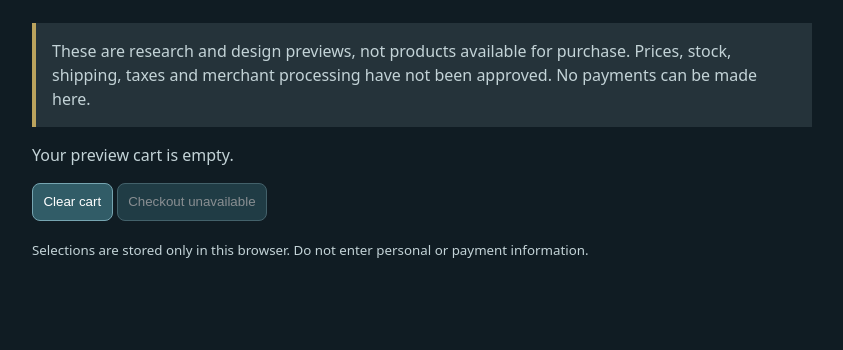
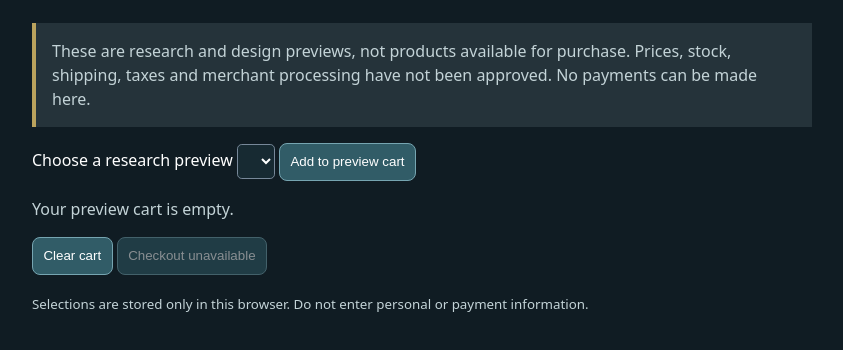
Before and after one commit to hippolicalotapus/global-intimacy-marketplace, a plain HTML site: page site/cart-preview.html in a window 1280 px wide. Shown: the part 126-476 px from the top of the page, without its empty margins (218-1061 px from the left). Drawn offline with Linux system fonts and the light colour scheme.

Commit message:
Add isolated research-preview product picker to cart demo

```diff
--- a/site/cart-preview.html
+++ b/site/cart-preview.html
@@ -1,3 +1,3 @@
 <!doctype html><html lang="en"><head><meta charset="utf-8"><meta name="viewport" content="width=device-width,initial-scale=1"><meta name="robots" content="noindex,nofollow"><title>Shopping cart preview | Global Intimacy Marketplace</title><style>
-:root{color-scheme:dark;font:16px/1.5 system-ui;background:#101c23;color:#fff}body{margin:auto;max-width:780px;padding:1rem}h1{font-size:clamp(1.6rem,5vw,2.4rem)}a{color:#a6e4e4}button{background:#315c67;border:1px solid #76a5b1;border-radius:.5rem;color:white;padding:.65rem;cursor:pointer}button:disabled{opacity:.5;cursor:not-allowed}input{width:4rem;padding:.4rem;background:#172a32;color:white;border:1px solid #789;border-radius:.3rem}li{margin:1rem 0;padding:1rem;background:#1b3039;border-radius:.6rem}small,p{color:#c3d3d7}.notice{border-left:4px solid #bba35d;padding:1rem;background:#25333a}
-</style><script src="catalog.js" defer></script><script src="apparel.js" defer></script><script src="cart-preview.js" defer></script></head><body><main><a href="/">← Back to marketplace</a><h1>Shopping cart preview</h1><p class="notice">These are research and design previews, not products available for purchase. Prices, stock, shipping, taxes and merchant processing have not been approved. No payments can be made here.</p><ul id="cartItems" aria-live="polite"></ul><p id="cartSummary" role="status"></p><button id="clearCart" type="button">Clear cart</button> <button disabled type="button">Checkout unavailable</button><p><small>Selections are stored only in this browser. Do not enter personal or payment information.</small></p></main></body></html>
+:root{color-scheme:dark;font:16px/1.5 system-ui;background:#101c23;color:#fff}body{margin:auto;max-width:780px;padding:1rem}h1{font-size:clamp(1.6rem,5vw,2.4rem)}a{color:#a6e4e4}button{background:#315c67;border:1px solid #76a5b1;border-radius:.5rem;color:white;padding:.65rem;cursor:pointer}button:disabled{opacity:.5;cursor:not-allowed}select{max-width:100%;padding:.5rem;background:#172a32;color:white;border:1px solid #789;border-radius:.3rem}input{width:4rem;padding:.4rem;background:#172a32;color:white;border:1px solid #789;border-radius:.3rem}li{margin:1rem 0;padding:1rem;background:#1b3039;border-radius:.6rem}small,p{color:#c3d3d7}.notice{border-left:4px solid #bba35d;padding:1rem;background:#25333a}
+</style><script src="catalog.js" defer></script><script src="apparel.js" defer></script><script src="cart-preview.js" defer></script></head><body><main><a href="/">← Back to marketplace</a><h1>Shopping cart preview</h1><p class="notice">These are research and design previews, not products available for purchase. Prices, stock, shipping, taxes and merchant processing have not been approved. No payments can be made here.</p><section aria-label="Preview item picker"><label for="cartProduct">Choose a research preview</label> <select id="cartProduct"></select> <button id="addCartItem" type="button">Add to preview cart</button></section><ul id="cartItems" aria-live="polite"></ul><p id="cartSummary" role="status"></p><button id="clearCart" type="button">Clear cart</button> <button disabled type="button">Checkout unavailable</button><p><small>Selections are stored only in this browser. Do not enter personal or payment information.</small></p></main></body></html>
```
